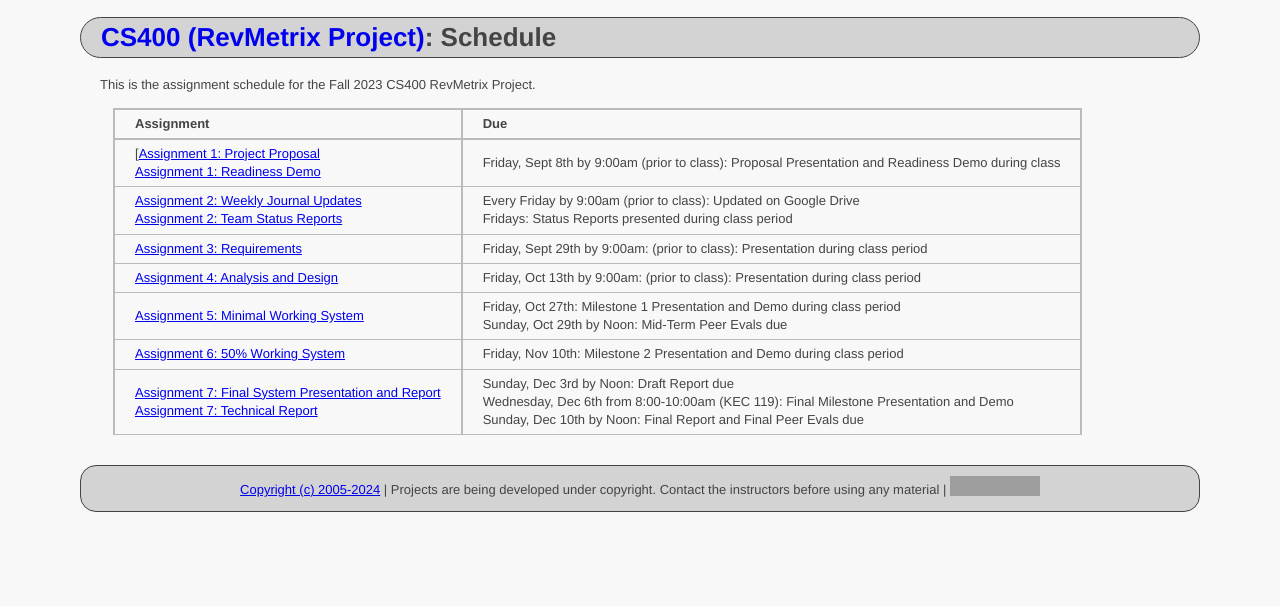
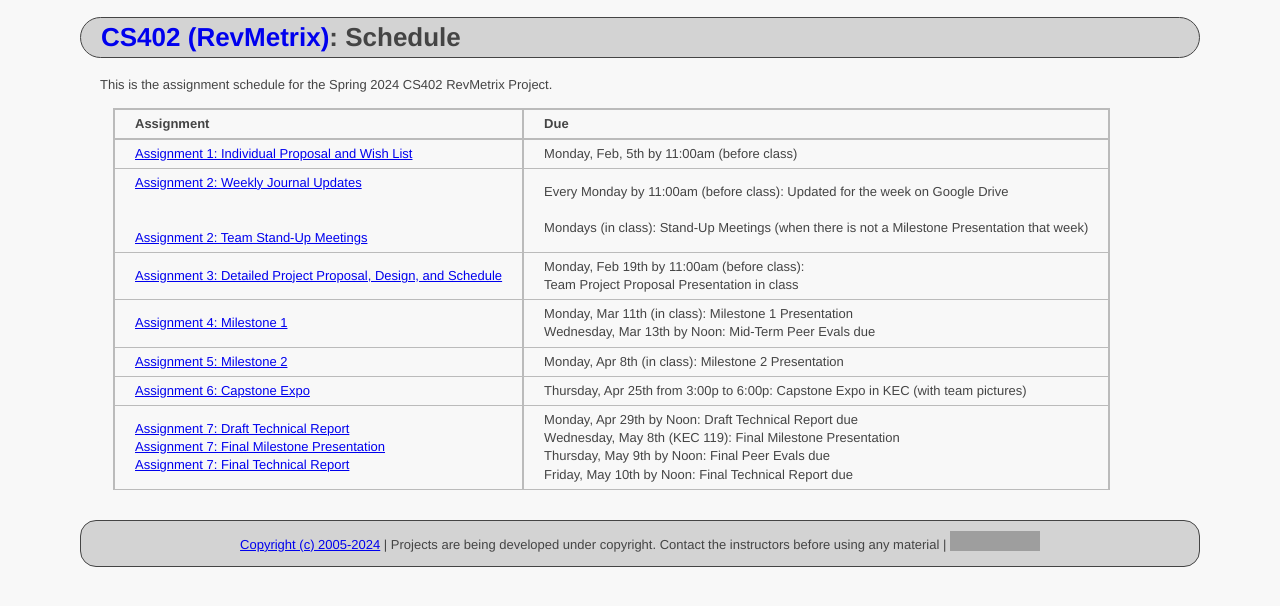
Before and after one commit to ycpcs/cs402-spring2024, a Jekyll site: the page built from projects/RevMetrix-Project/schedule.md, in a window 1280 px wide. Shown: the top 606 px of the page. Built offline with Jekyll 4.4.1, drawn with Linux system fonts in a browser that asks for light colours; grey boxes are pictures that could not be loaded.

Commit message:
scheduls for YCPHacks and RevMetrix

```diff
--- a/projects/RevMetrix-Project/schedule.md
+++ b/projects/RevMetrix-Project/schedule.md
@@ -1,17 +1,17 @@
 ---
 layout: default
-course_number: CS400 (RevMetrix Project)
+course_number: CS402 (RevMetrix)
 title: Schedule
 ---
 
-This is the assignment schedule for the Fall 2023 CS400 RevMetrix Project.
+This is the assignment schedule for the Spring 2024 CS402 RevMetrix Project.
 
 **Assignment** | **Due**
 :--------------|:---------
-[[Assignment 1: Project Proposal](../../assign/assign01.html)<br>[Assignment 1: Readiness Demo](../../assign/assign01.html)  | Friday, Sept 8th by 9:00am (prior to class): Proposal Presentation and Readiness Demo during class
-[Assignment 2: Weekly Journal Updates](../../assign/assign02.html)<br>[Assignment 2: Team Status Reports](../../assign/assign02.html) | Every Friday by 9:00am (prior to class): Updated on Google Drive<br> Fridays: Status Reports presented during class period
-[Assignment 3: Requirements](../../assign/assign03.html)                   | Friday, Sept 29th by 9:00am: (prior to class): Presentation during class period
-[Assignment 4: Analysis and Design](../../assign/assign04.html)            | Friday, Oct 13th by 9:00am: (prior to class): Presentation during class period
-[Assignment 5: Minimal Working System](../../assign/assign05.html)               | Friday, Oct 27th: Milestone 1 Presentation and Demo during class period<br>Sunday, Oct 29th by Noon: Mid-Term Peer Evals due
-[Assignment 6: 50% Working System](../../assign/assign06.html)                   | Friday, Nov 10th: Milestone 2 Presentation and Demo during class period
-[Assignment 7: Final System Presentation and Report](../../assign/assign07.html)<br>[Assignment 7: Technical Report](../../assign/finalreport.html) | Sunday, Dec 3rd by Noon: Draft Report due<br>Wednesday, Dec 6th from 8:00-10:00am (KEC 119): Final Milestone Presentation and Demo<br>Sunday, Dec 10th by Noon: Final Report and Final Peer Evals due
+[Assignment 1: Individual Proposal and Wish List](../../assign/assign01.html)| Monday, Feb, 5th by 11:00am (before class)
+[Assignment 2: Weekly Journal Updates](../../assign/assign02.html)<br><br><br>[Assignment 2: Team Stand-Up Meetings](../../assign/assign02.html) | Every Monday by 11:00am (before class): Updated for the week on Google Drive<br><br> Mondays (in class): Stand-Up Meetings (when there is not a Milestone Presentation that week)
+[Assignment 3: Detailed Project Proposal, Design, and Schedule](../../assign/assign03.html) | Monday, Feb 19th by 11:00am (before class): <br> Team Project Proposal Presentation in class
+[Assignment 4: Milestone 1](../../assign/assign04.html) | Monday, Mar 11th (in class): Milestone 1 Presentation<br>Wednesday, Mar 13th by Noon: Mid-Term Peer Evals due
+[Assignment 5: Milestone 2](../../assign/assign05.html) | Monday, Apr 8th (in class): Milestone 2 Presentation
+[Assignment 6: Capstone Expo](../../assign/assign06.html) | Thursday, Apr 25th from 3:00p to 6:00p: Capstone Expo in KEC (with team pictures)
+[Assignment 7: Draft Technical Report](../../assign/finalreport.html) <br> [Assignment 7: Final Milestone Presentation](../../assign/assign07.html)<br>[Assignment 7: Final Technical Report](../../assign/finalreport.html) | Monday, Apr 29th by Noon: Draft Technical Report due<br>Wednesday, May 8th (KEC 119): Final Milestone Presentation<br>Thursday, May 9th by Noon: Final Peer Evals due<br>Friday, May 10th by Noon: Final Technical Report due
```
Also changed, not shown: projects/YCPHacks-Website-Project/schedule.md (+9 -9 lines).
